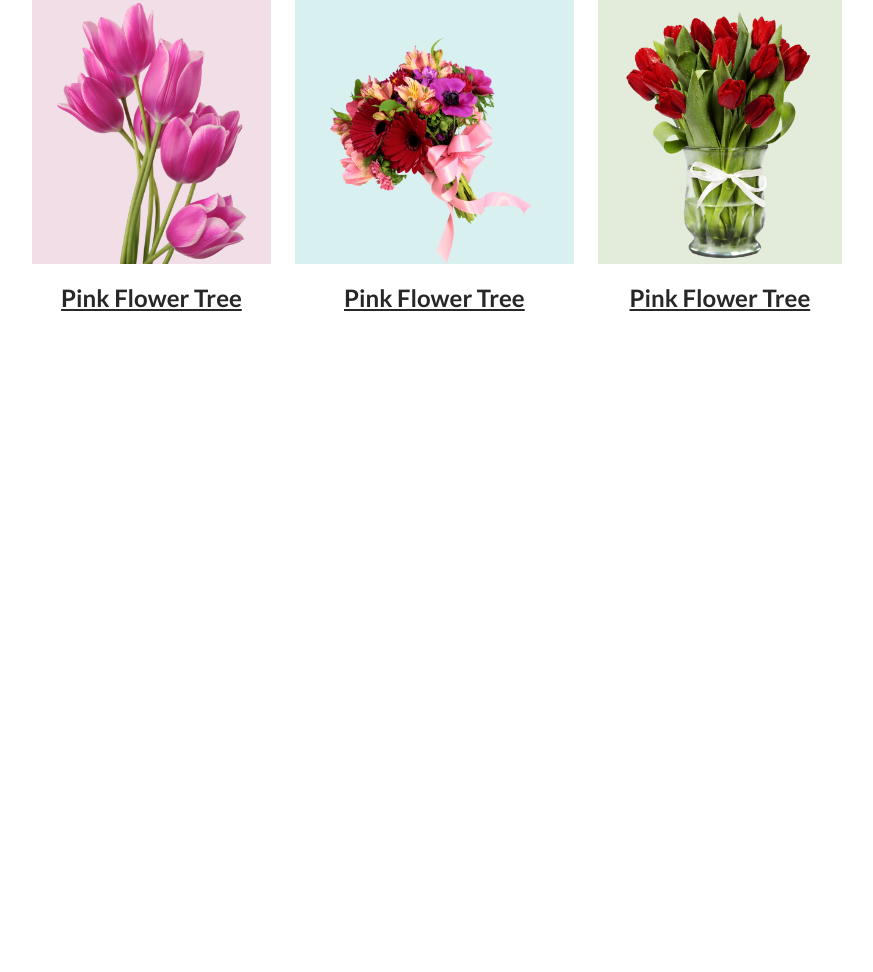
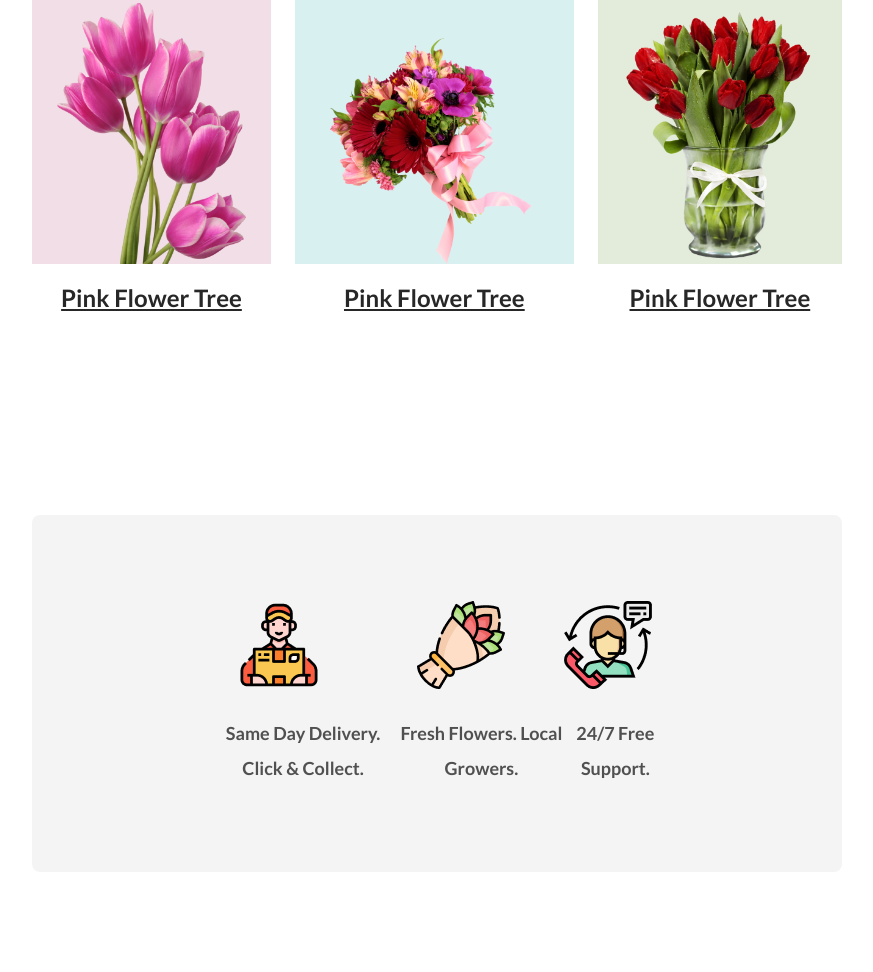
Before and after one commit to hemelprogramming/Flower-shop, a plain HTML site: page index.html in a window 1280 px wide. Shown: the part 1112-2084 px from the top of the page, without its empty margins (203-1076 px from the left). Before the commit the page ends 1527 px from the top, so only its background shows below. Drawn offline with Linux system fonts and the light colour scheme.

Commit message:
added section

```diff
--- a/index.html
+++ b/index.html
@@ -53,6 +53,30 @@
       </div>
     </div>
   </section>
+  <section id="section-man">
+    <div class="container">
+      <div class="section3">
+        <div class="man-section">
+          <div class="man">
+            <img src="Flower Asset/Group 57.png" alt="">
+          </div>
+          <p>Same Day Delivery. Click & Collect.</p>
+        </div>
+        <div class="man-section">
+          <div class="man">
+            <img src="Flower Asset/Group 58.png" alt="">
+          </div>
+          <p>Fresh Flowers. Local Growers.</p>
+        </div>
+        <div class="man-section">
+          <div class="man">
+            <img src="Flower Asset/Group 59.png" alt="">
+          </div>
+          <p>24/7 Free Support.</p>
+        </div>
+      </div>
+    </div>
+  </section>
 </body>
 
 </html>
--- a/style/style.css
+++ b/style/style.css
@@ -108,10 +108,27 @@ button {
   text-decoration-line: underline;
   margin-top: 16px;
 }
-.man-content {
+#section-man {
+  padding: 100px;
+}
+.section3 {
   border-radius: 8px;
   background: rgba(39, 39, 39, 0.05);
+  padding: 86px 175px;
   display: flex;
+  justify-content: space-around;
   align-items: center;
-  justify-content: space-between;
 }
+.section3 .man-section .man {
+  width: 75%;
+  max-width: 1080px;
+  text-align: center;
+  margin-bottom: 24px;
+}
+.section3 .man-section p {
+  color: rgba(39, 39, 39, 0.8);
+  text-align: center;
+  font-style: normal;
+  font-weight: 600;
+  line-height: 35px;
+}
```
